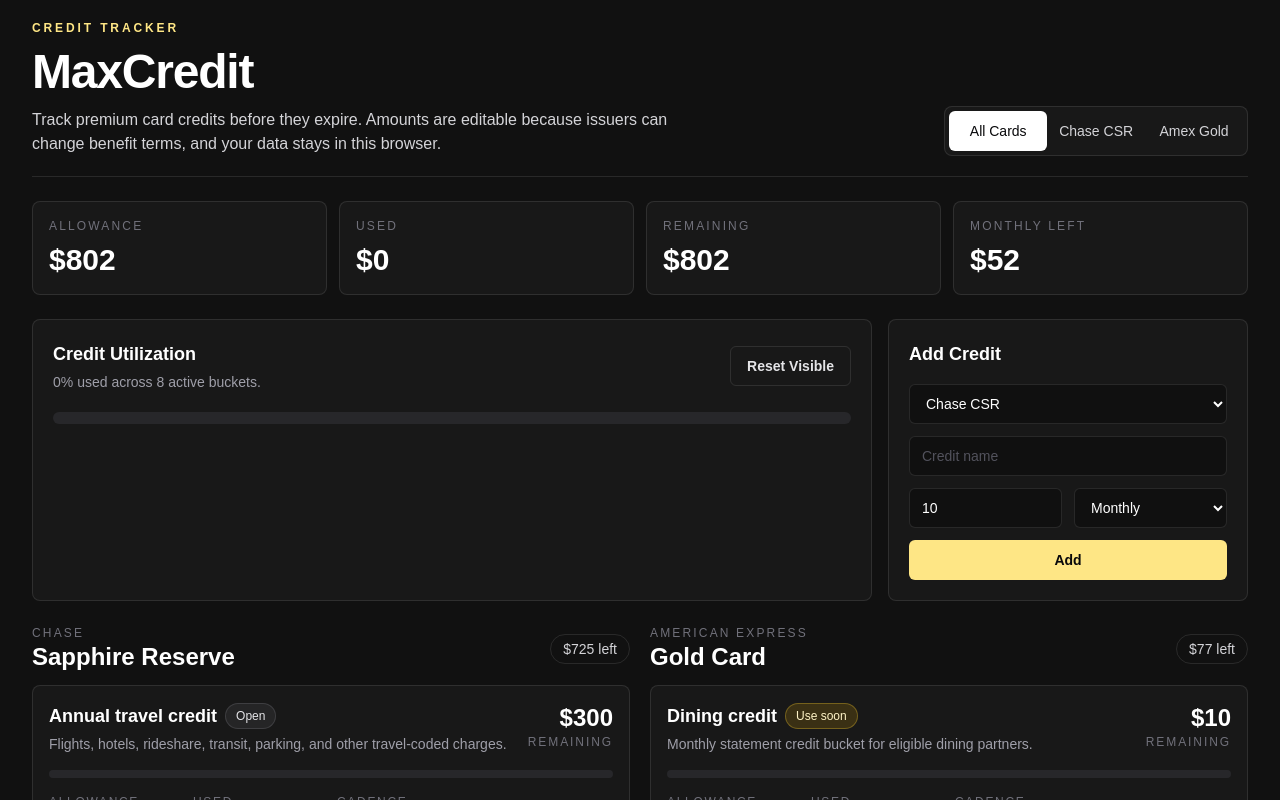
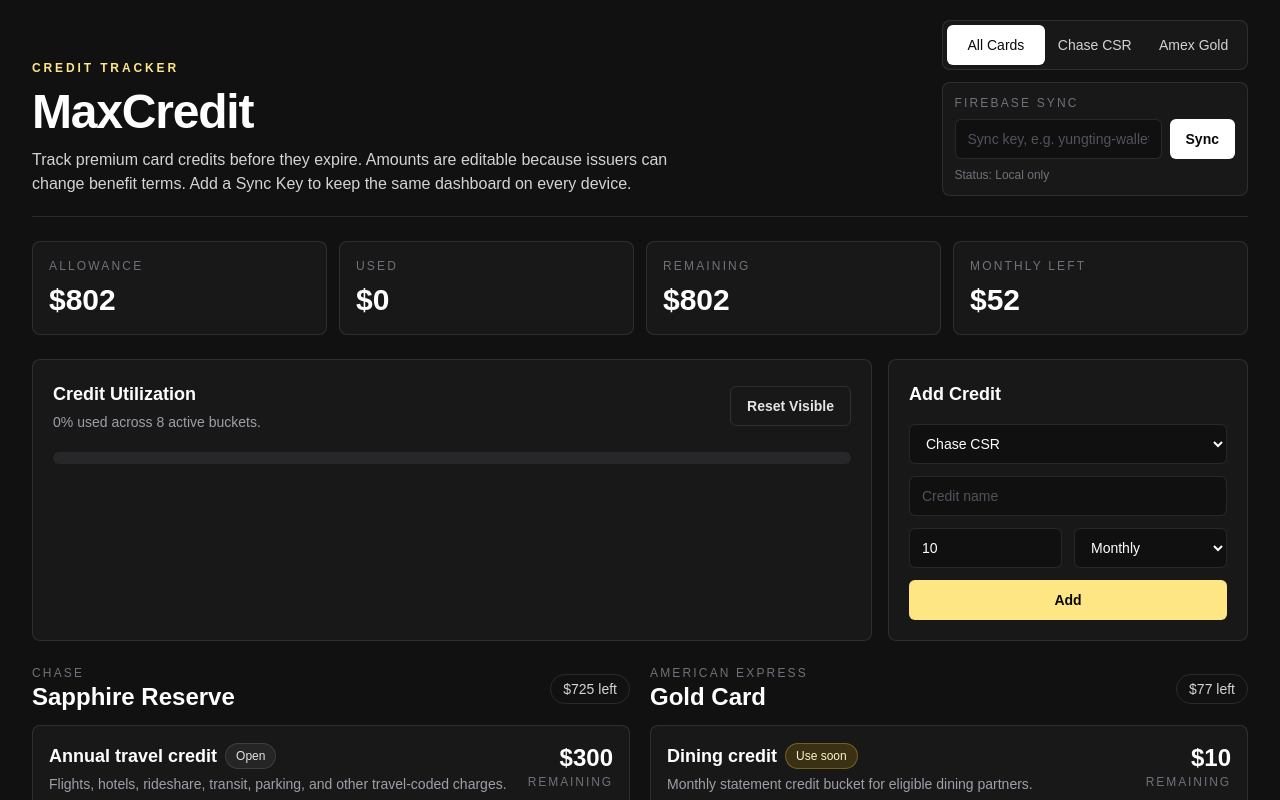
Before and after one commit to dryungtinghsieh-ui/ai-portfolio, a Next.js app: page /tools/maxcredit in a window 1280 px wide. Shown: the top 800 px of the page. Built offline with nearby package versions, Linux system fonts and the light colour scheme; no server answers.

Commit message:
Add Firebase sync to MaxCredit

```diff
--- a/app/tools/maxcredit/page-client.tsx
+++ b/app/tools/maxcredit/page-client.tsx
@@ -1,6 +1,10 @@
 'use client';
 
-import { useEffect, useMemo, useState } from 'react';
+import { useEffect, useMemo, useRef, useState } from 'react';
+import { getAuth, onAuthStateChanged, signInAnonymously, type User } from 'firebase/auth';
+import { doc, getFirestore, onSnapshot, serverTimestamp, setDoc } from 'firebase/firestore';
+
+import { app } from '@/lib/firebase';
 
 type CardKey = 'csr' | 'amex-gold';
 type Cadence = 'monthly' | 'semiannual' | 'annual';
@@ -20,6 +24,8 @@ type CreditItem = {
 };
 
 const storageKey = 'maxcredit.dashboard.v1';
+const syncKeyStorageKey = 'maxcredit.syncKey.v1';
+const firestoreCollection = 'maxcreditDashboards';
 
 const cardLabels: Record<CardKey | 'all', string> = {
   all: 'All Cards',
@@ -173,8 +179,43 @@ function getCadenceLabel(cadence: Cadence) {
   return 'Annual';
 }
 
-export function MaxCreditPageClient() {
-  const [credits, setCredits] = useState<CreditItem[]>(() => {
+function normalizeCredits(candidate: unknown) {
+  if (!Array.isArray(candidate)) {
+    return defaultCredits;
+  }
+
+  const validItems = candidate.filter((item): item is CreditItem => {
+    if (!item || typeof item !== 'object') {
+      return false;
+    }
+
+    const credit = item as Partial<CreditItem>;
+    return (
+      typeof credit.id === 'string' &&
+      (credit.card === 'csr' || credit.card === 'amex-gold') &&
+      typeof credit.issuer === 'string' &&
+      typeof credit.cardName === 'string' &&
+      typeof credit.creditName === 'string' &&
+      typeof credit.allowance === 'number' &&
+      typeof credit.used === 'number' &&
+      (credit.cadence === 'monthly' ||
+        credit.cadence === 'semiannual' ||
+        credit.cadence === 'annual') &&
+      typeof credit.resetLabel === 'string' &&
+      typeof credit.note === 'string'
+    );
+  });
+
+  if (validItems.length === 0) {
+    return defaultCredits;
+  }
+
+  const savedIds = new Set(validItems.map((item) => item.id));
+  const missingDefaults = defaultCredits.filter((item) => !savedIds.has(item.id));
+  return [...validItems, ...missingDefaults];
+}
+
+function getInitialCredits() {
   if (typeof window === 'undefined') {
     return defaultCredits;
   }
@@ -185,25 +226,160 @@ export function MaxCreditPageClient() {
   }
 
   try {
-      const parsed = JSON.parse(saved) as CreditItem[];
-      return Array.isArray(parsed) ? parsed : defaultCredits;
+    return normalizeCredits(JSON.parse(saved));
   } catch {
     return defaultCredits;
   }
-  });
+}
+
+function getInitialSyncKey() {
+  if (typeof window === 'undefined') {
+    return '';
+  }
+
+  return window.localStorage.getItem(syncKeyStorageKey) ?? '';
+}
+
+function normalizeSyncKey(value: string) {
+  return value
+    .trim()
+    .toLowerCase()
+    .replace(/[^a-z0-9_-]+/g, '-')
+    .replace(/^-+|-+$/g, '')
+    .slice(0, 64);
+}
+
+export function MaxCreditPageClient() {
+  const [credits, setCredits] = useState<CreditItem[]>(getInitialCredits);
   const [activeCard, setActiveCard] = useState<CardKey | 'all'>('all');
+  const [syncKeyInput, setSyncKeyInput] = useState(getInitialSyncKey);
+  const [syncKey, setSyncKey] = useState(() => normalizeSyncKey(getInitialSyncKey()));
+  const [syncStatus, setSyncStatus] = useState(() =>
+    normalizeSyncKey(getInitialSyncKey()) ? 'Connecting...' : 'Local only'
+  );
+  const [user, setUser] = useState<User | null>(null);
   const [newItem, setNewItem] = useState({
     card: 'csr' as CardKey,
     creditName: '',
     allowance: '10',
     cadence: 'monthly' as Cadence,
   });
+  const applyingRemoteRef = useRef(false);
+  const remoteReadyRef = useRef(false);
+  const saveTimerRef = useRef<ReturnType<typeof setTimeout> | null>(null);
+  const latestCreditsRef = useRef(credits);
 
   useEffect(() => {
+    const auth = getAuth(app);
+    const unsubscribe = onAuthStateChanged(
+      auth,
+      (nextUser) => {
+        setUser(nextUser);
+      },
+      (error) => {
+        console.error(error);
+        setSyncStatus('Firebase auth failed');
+      }
+    );
+
+    signInAnonymously(auth).catch((error) => {
+      console.error(error);
+      setSyncStatus('Firebase sign-in failed');
+    });
+
+    return unsubscribe;
+  }, []);
+
+  useEffect(() => {
+    latestCreditsRef.current = credits;
     if (typeof window !== 'undefined') {
       window.localStorage.setItem(storageKey, JSON.stringify(credits));
     }
   }, [credits]);
+
+  useEffect(() => {
+    if (typeof window !== 'undefined') {
+      window.localStorage.setItem(syncKeyStorageKey, syncKeyInput);
+    }
+  }, [syncKeyInput]);
+
+  useEffect(() => {
+    if (!syncKey || !user) {
+      remoteReadyRef.current = false;
+      return;
+    }
+
+    const db = getFirestore(app);
+    const dashboardRef = doc(db, firestoreCollection, syncKey);
+
+    const unsubscribe = onSnapshot(
+      dashboardRef,
+      (snapshot) => {
+        if (!snapshot.exists()) {
+          setDoc(dashboardRef, {
+            credits: latestCreditsRef.current,
+            ownerUid: user.uid,
+            updatedAt: serverTimestamp(),
+          }).catch((error) => {
+            console.error(error);
+            setSyncStatus('Sync failed');
+          });
+          return;
+        }
+
+        const data = snapshot.data();
+        applyingRemoteRef.current = true;
+        setCredits(normalizeCredits(data.credits));
+        remoteReadyRef.current = true;
+        setSyncStatus('Synced');
+        window.setTimeout(() => {
+          applyingRemoteRef.current = false;
+        }, 0);
+      },
+      (error) => {
+        console.error(error);
+        remoteReadyRef.current = false;
+        setSyncStatus('Sync failed');
+      }
+    );
+
+    return () => {
+      unsubscribe();
+      remoteReadyRef.current = false;
+      if (saveTimerRef.current) {
+        clearTimeout(saveTimerRef.current);
+      }
+    };
+  }, [syncKey, user]);
+
+  useEffect(() => {
+    if (!syncKey || !user || !remoteReadyRef.current || applyingRemoteRef.current) {
+      return;
+    }
+
+    if (saveTimerRef.current) {
+      clearTimeout(saveTimerRef.current);
+    }
+
+    saveTimerRef.current = setTimeout(() => {
+      const db = getFirestore(app);
+      setSyncStatus('Saving...');
+      setDoc(
+        doc(db, firestoreCollection, syncKey),
+        {
+          credits,
+          ownerUid: user.uid,
+          updatedAt: serverTimestamp(),
+        },
+        { merge: true }
+      )
+        .then(() => setSyncStatus('Synced'))
+        .catch((error) => {
+          console.error(error);
+          setSyncStatus('Sync failed');
+        });
+    }, 450);
+  }, [credits, syncKey, user]);
 
   const visibleCredits = useMemo(
     () => credits.filter((item) => activeCard === 'all' || item.card === activeCard),
@@ -286,6 +462,14 @@ export function MaxCreditPageClient() {
     setCredits((current) => current.filter((item) => item.id !== id));
   };
 
+  const connectSyncKey = () => {
+    const normalized = normalizeSyncKey(syncKeyInput);
+    setSyncKeyInput(normalized);
+    setSyncKey(normalized);
+    remoteReadyRef.current = false;
+    setSyncStatus(normalized ? 'Connecting...' : 'Local only');
+  };
+
   return (
     <main className="min-h-[100dvh] bg-[#111111] text-zinc-100">
       <div className="mx-auto flex w-full max-w-7xl flex-col gap-6 px-4 py-5 sm:px-6 lg:px-8">
@@ -299,9 +483,10 @@ export function MaxCreditPageClient() {
             </h1>
             <p className="mt-3 max-w-2xl text-sm leading-6 text-zinc-300 sm:text-base">
               Track premium card credits before they expire. Amounts are editable because issuers
-              can change benefit terms, and your data stays in this browser.
+              can change benefit terms. Add a Sync Key to keep the same dashboard on every device.
             </p>
           </div>
+          <div className="grid gap-3">
             <div className="grid grid-cols-3 overflow-hidden rounded-lg border border-white/10 bg-white/[0.03] p-1 text-sm">
               {(['all', 'csr', 'amex-gold'] as const).map((card) => (
                 <button
@@ -317,6 +502,36 @@ export function MaxCreditPageClient() {
                   {cardLabels[card]}
                 </button>
               ))}
+            </div>
+            <div className="rounded-lg border border-white/10 bg-[#181818] p-3">
+              <p className="mb-2 text-xs uppercase tracking-[0.18em] text-zinc-500">
+                Firebase sync
+              </p>
+              <div className="grid gap-2 sm:grid-cols-[1fr_auto]">
+                <input
+                  value={syncKeyInput}
+                  onChange={(event) => setSyncKeyInput(event.target.value)}
+                  onKeyDown={(event) => {
+                    if (event.key === 'Enter') {
+                      connectSyncKey();
+                    }
+                  }}
+                  placeholder="Sync key, e.g. yungting-wallet"
+                  className="min-h-10 rounded-md border border-white/10 bg-[#101010] px-3 text-sm text-white outline-none placeholder:text-zinc-600 focus:border-amber-200/60"
+                />
+                <button
+                  type="button"
+                  onClick={connectSyncKey}
+                  className="min-h-10 rounded-md bg-white px-4 text-sm font-semibold text-zinc-950 transition hover:bg-amber-100"
+                >
+                  Sync
+                </button>
+              </div>
+              <p className="mt-2 text-xs text-zinc-500">
+                Status: {syncStatus}
+                {syncKey ? ` / ${syncKey}` : ''}
+              </p>
+            </div>
           </div>
         </header>
 
@@ -552,7 +767,10 @@ export function MaxCreditPageClient() {
         </section>
 
         <footer className="flex flex-col gap-3 border-t border-white/10 py-5 text-sm text-zinc-500 sm:flex-row sm:items-center sm:justify-between">
-          <p>Saved locally in this browser. Verify final benefit terms in Chase and Amex portals.</p>
+          <p>
+            Saved locally and synced through Firebase when a Sync Key is connected. Verify final
+            benefit terms in Chase and Amex portals.
+          </p>
           <button
             type="button"
             onClick={resetDefaults}
```
Lines whose indentation alone changed are shown as unchanged.
